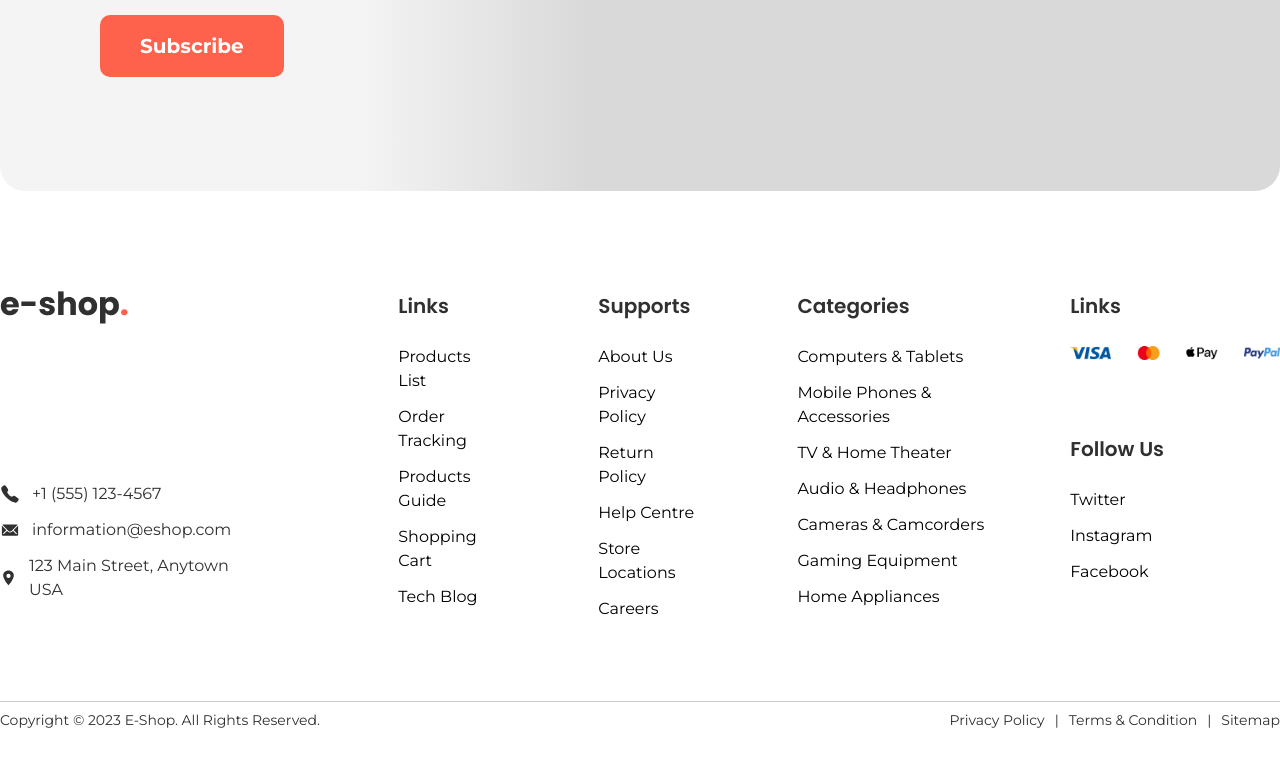
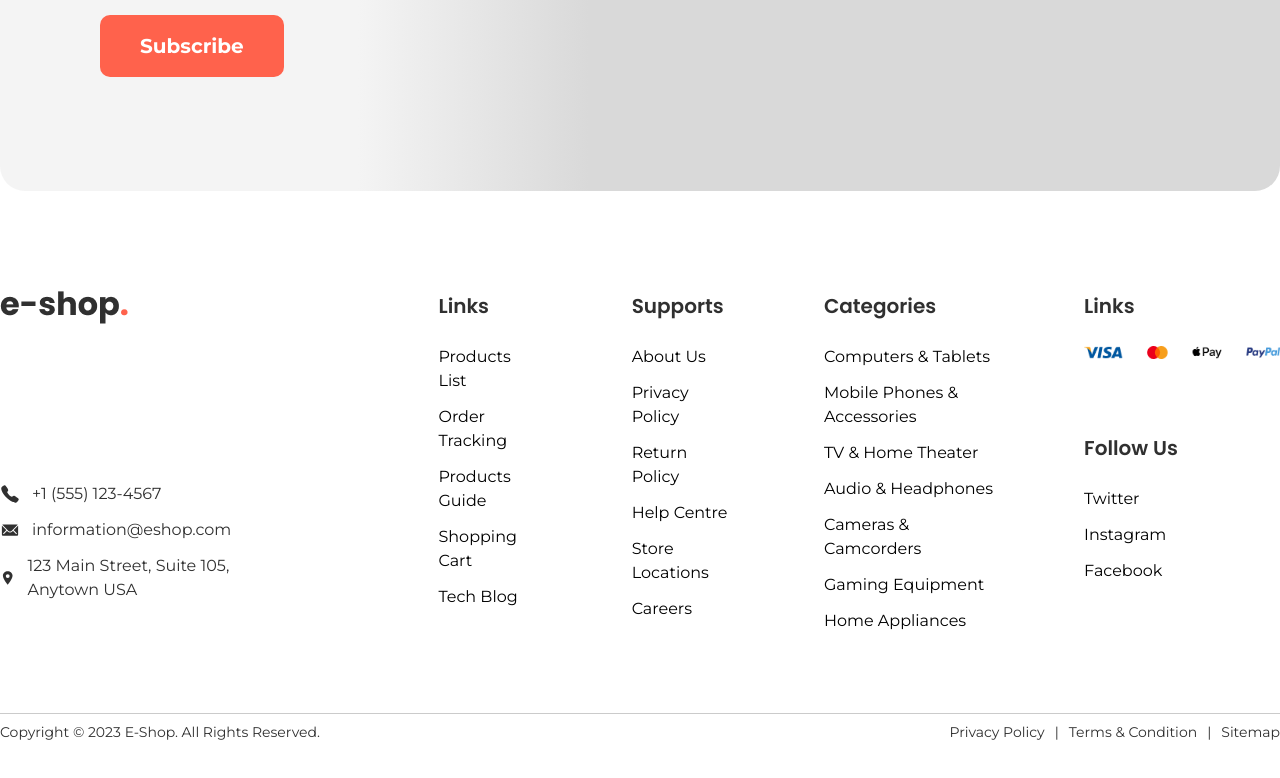
Before and after one commit to Md-Shihab247/eshop, a React (Vite) app: page / in a window 1280 px wide. Shown: the part 622-1400 px from the top of the page. Built offline with nearby package versions, Linux system fonts and the light colour scheme.

Commit message:
Update FooterBottom.jsx

```diff
--- a/src/components/layouts/footer/FooterBottom.jsx
+++ b/src/components/layouts/footer/FooterBottom.jsx
@@ -28,7 +28,7 @@ const FooterBottom = () => {
                     <span className="flex items-center gap-x-3">
                       <IoLocationSharp className=' h-5 w-5'/>
                       <Link to="https://maps.app.goo.gl/n58JNE5g419y34Uc8" target="_blank">
-                        123 Main Street, Anytown USA
+                        123 Main Street, Suite 105, Anytown USA
                       </Link>
                     </span>
                   </li>
```
